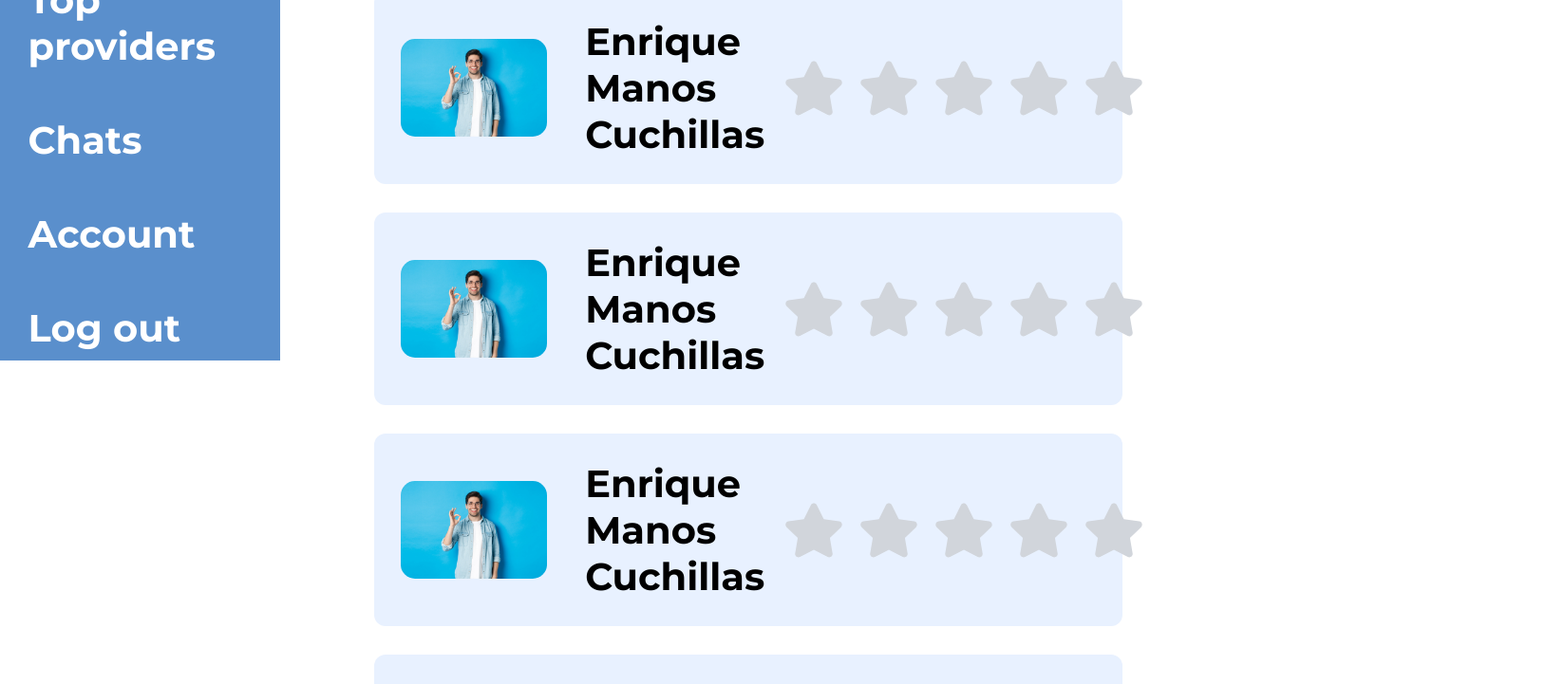
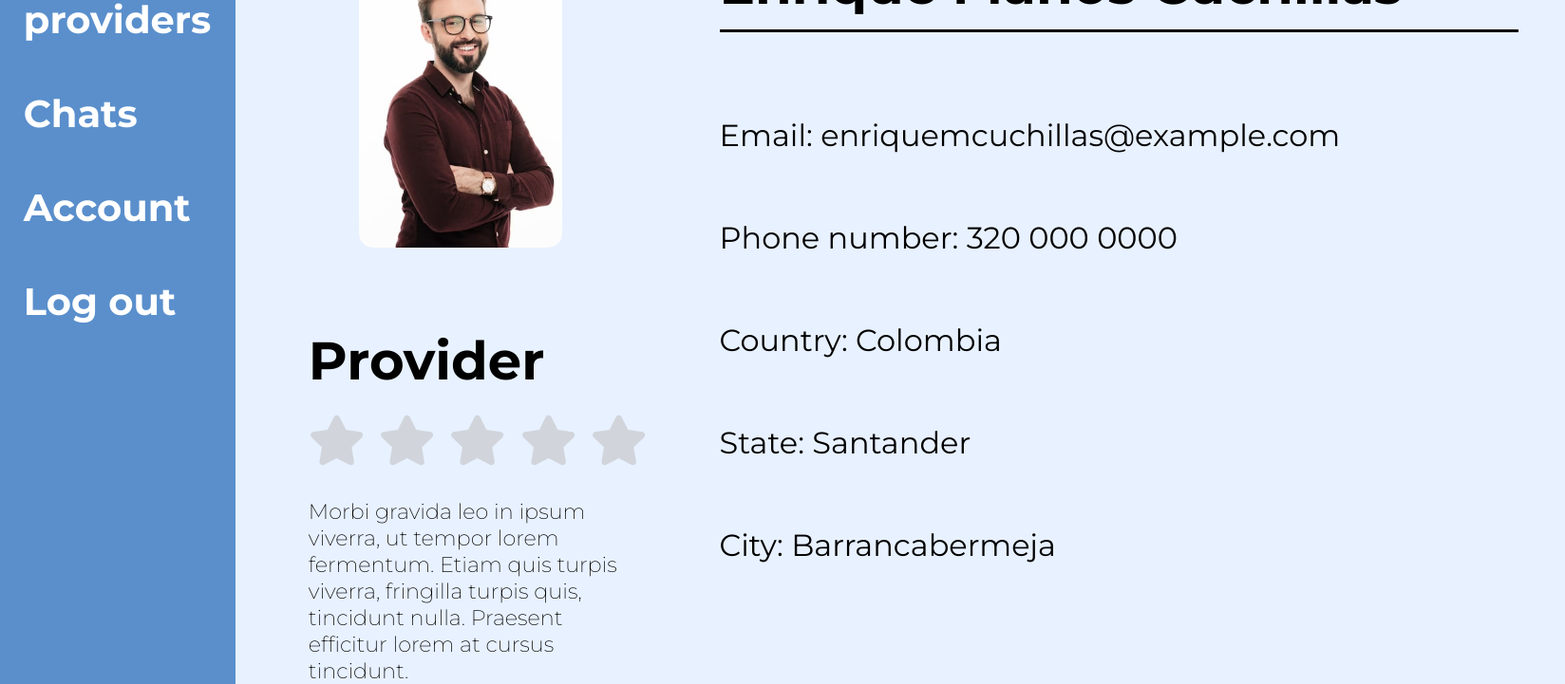
Before and after one commit to Hector-F-Romer0/NexusNet, a React (Vite) app: page / in a window 1280 px wide. Shown: the part 420-1141 px from the top of the page at 95% size, 1648 px wide, since content can reach past the window. Built offline with nearby package versions, Linux system fonts and the light colour scheme.

Commit message:
Página Client view Account Provider realizada

```diff
--- /dev/null
+++ b/src/components/client/ProviderViewCardAccount.jsx
@@ -0,0 +1,46 @@
+import React from "react";
+import {
+	AccountContainerDescription,
+	AccountContainerInfo,
+	AccountContainerP,
+	AccountImage,
+	AccountInfo,
+	AccountCardContainer,
+	AccountCardClientStyle,
+	AccountTitle,
+	AccountSeparator,
+	AccountDescription,
+} from "../../styled-components/index/AccountCard.style";
+import imgClient from "../../assets/imgClient.jpg";
+import StarContainer from "../shared/StarContainer";
+
+const ProviderViewCardAccount = () => {
+	return (
+		<AccountCardContainer>
+			<AccountCardClientStyle>
+				<AccountContainerDescription>
+					<AccountImage src={imgClient}></AccountImage>
+					<AccountTitle>Provider</AccountTitle>
+					<StarContainer></StarContainer>
+					<AccountDescription>
+						Morbi gravida leo in ipsum viverra, ut tempor lorem fermentum. Etiam quis turpis viverra,
+						fringilla turpis quis, tincidunt nulla. Praesent efficitur lorem at cursus tincidunt.
+					</AccountDescription>
+				</AccountContainerDescription>
+				<AccountContainerInfo>
+					<AccountTitle>Enrique Manos Cuchillas</AccountTitle>
+					<AccountSeparator></AccountSeparator>
+					<AccountContainerP>
+						<AccountInfo>Email: enriquemcuchillas@example.com</AccountInfo>
+						<AccountInfo>Phone number: 320 000 0000</AccountInfo>
+						<AccountInfo>Country: Colombia</AccountInfo>
+						<AccountInfo>State: Santander</AccountInfo>
+						<AccountInfo>City: Barrancabermeja</AccountInfo>
+					</AccountContainerP>
+				</AccountContainerInfo>
+			</AccountCardClientStyle>
+		</AccountCardContainer>
+	);
+};
+
+export default ProviderViewCardAccount;
--- a/src/main.jsx
+++ b/src/main.jsx
@@ -5,12 +5,14 @@ import AccountClient from "./pages/client/AccountClient";
 import "./styled-components/index/index.css";
 import RateProvider from "./pages/client/RateProvider";
 import TopProviders from "./pages/client/TopProviders";
+import ViewAccountProvider from "./pages/client/ViewAccountProvider"
 
 ReactDOM.createRoot(document.getElementById("root")).render(
 	<React.StrictMode>
 		{/* <Home /> */}
 		{/* <AccountClient /> */}
 		{/* <RateProvider /> */}
-		<TopProviders/>
+		{/* <TopProviders/> */}
+		<ViewAccountProvider/>
 	</React.StrictMode>
 );
--- /dev/null
+++ b/src/pages/client/ViewAccountProvider.jsx
@@ -0,0 +1,40 @@
+import React from "react";
+import CardAccount from "../../components/client/CardAccount";
+import { Layout, MainContentLayout, NavBarLayout } from "../../styled-components/index/Layout";
+import {
+	NavBar,
+	NavBarContainerLogo,
+	NavBarContainerIMG,
+	NavBarH1,
+	NavBarContainerH,
+	NavBarH2,
+} from "../../styled-components/index/Navbar";
+import logo from "../../assets/logo.png";
+import ProviderViewCardAccount from "../../components/client/ProviderViewCardAccount";
+
+const ViewAccountProvider = () => {
+	return (
+		<Layout>
+			<NavBarLayout>
+				<NavBar>
+					<NavBarContainerLogo>
+						<NavBarContainerIMG src={logo}></NavBarContainerIMG>
+						<NavBarH1>NexusNet</NavBarH1>
+					</NavBarContainerLogo>
+					<NavBarContainerH>
+						<NavBarH2>Home</NavBarH2>
+						<NavBarH2>Top providers</NavBarH2>
+						<NavBarH2>Chats</NavBarH2>
+						<NavBarH2>Account</NavBarH2>
+						<NavBarH2>Log out</NavBarH2>
+					</NavBarContainerH>
+				</NavBar>
+			</NavBarLayout>
+			<MainContentLayout>
+				<ProviderViewCardAccount/>
+			</MainContentLayout>
+		</Layout>
+	);
+};
+
+export default ViewAccountProvider;
--- a/src/styled-components/index/AccountCard.style.js
+++ b/src/styled-components/index/AccountCard.style.js
@@ -3,12 +3,12 @@ import styled from "styled-components";
 const AccountCardContainer = styled.div`
     display: flex;
     justify-content: center;
-    margin-top: 40px;
+    margin-top: 300px;
 `;
 
 const AccountCardClientStyle = styled.div`
 	background-color: #e8f1ff;
-	width: 1300px;
+	width: 1400px;
     height: 850px;
 	border-radius: 10px;
     display: grid;
@@ -16,7 +16,10 @@ const AccountCardClientStyle = styled.div`
 `;
 
 const AccountContainerDescription = styled.div`
-	margin: 10%;
+	margin: 15%;
+	display: flex;
+	flex-direction: column;
+	gap: 15px;
 `;
 
 const AccountImage = styled.img`
--- a/src/styled-components/index/Navbar.js
+++ b/src/styled-components/index/Navbar.js
@@ -3,9 +3,9 @@ import styled from "styled-components";
 const NavBar = styled.div`
 	grid-area: navbar;
     background: #5A8FCC;
-    display: flex;
+    display: block;
     flex-direction: column;
-    height: 100vh;
+    height: 100%;
 `;
 
 const NavBarContainerLogo = styled.div`
```
